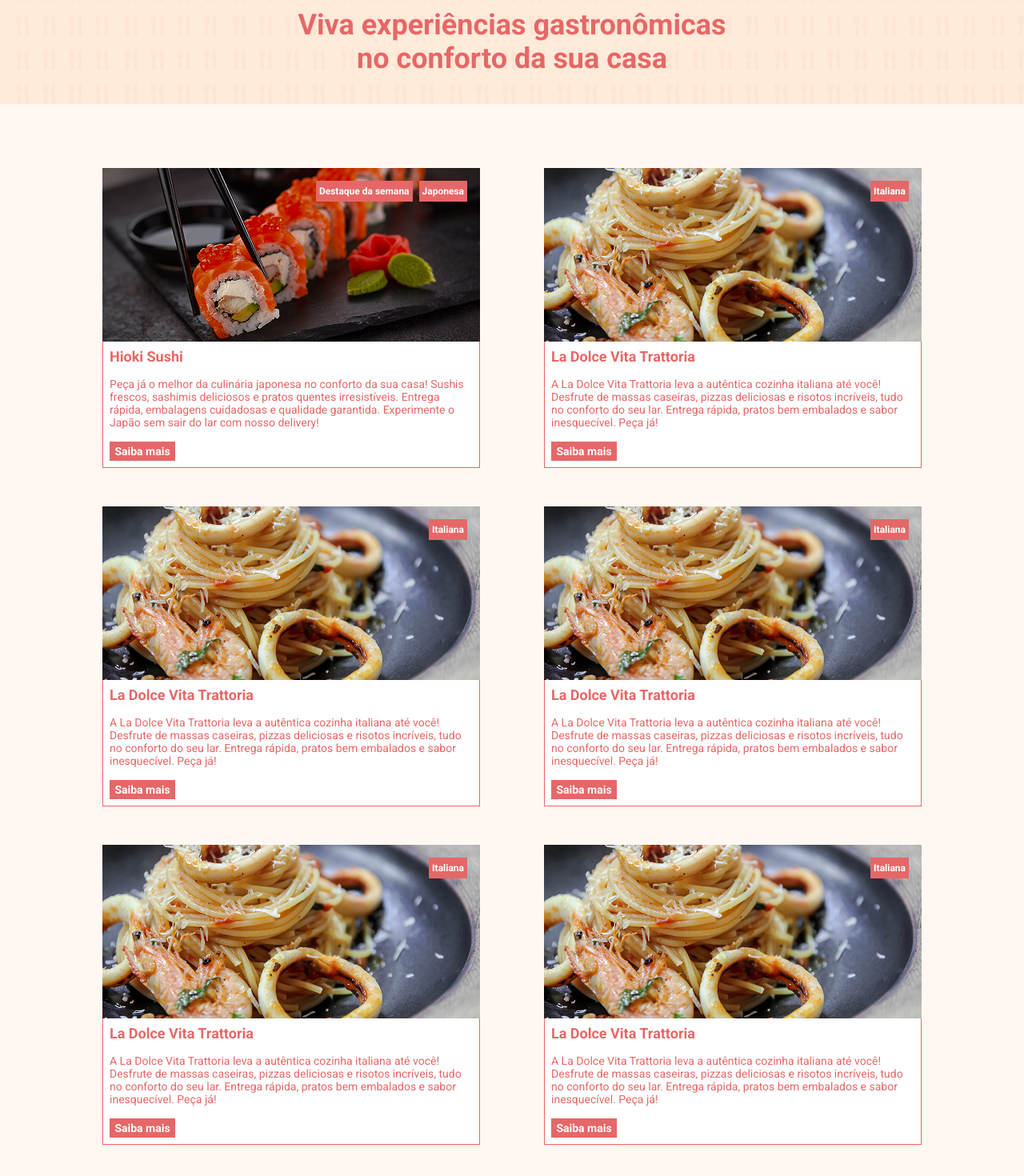
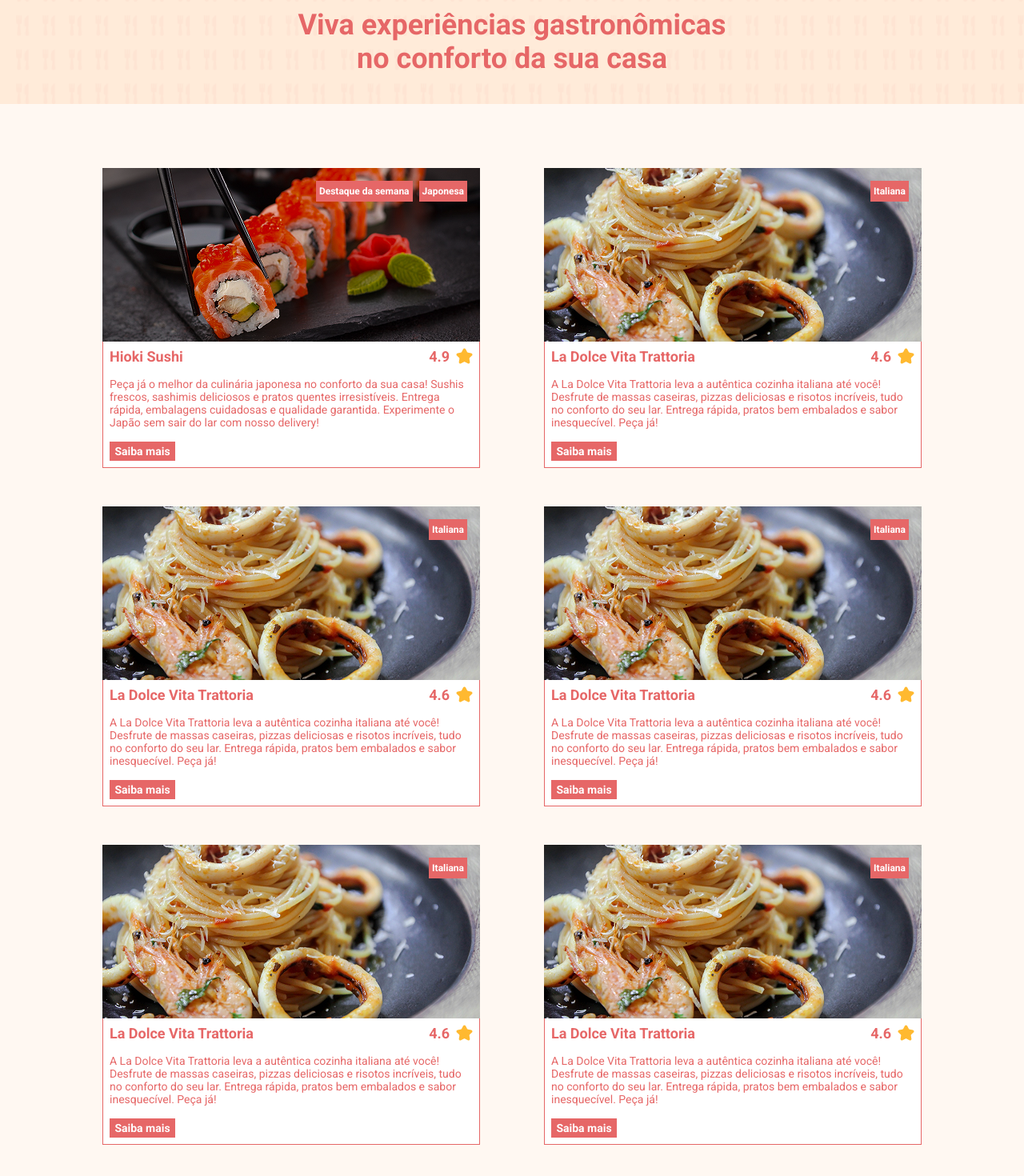
Before and after one commit to AsrielDreemurrGM/EFood_Restaurant, a React (Create React App) app: page / in a window 1280 px wide. Shown: the part 254-1724 px from the top of the page at 80% size. Built offline with nearby package versions, Linux system fonts and the light colour scheme.

Commit message:
Added Product Rating
- Changed Star PNG For SVG Version;
- Created Typescript Declaration File For SVG files;

```diff
--- a/src/components/Product/index.tsx
+++ b/src/components/Product/index.tsx
@@ -5,11 +5,16 @@ import {
   Title,
   Description,
   Content,
-  TagWrapper
+  TagWrapper,
+  TitleWrapper,
+  RatingWrapper,
+  Rating
 } from './styles';
 
 import sushi from '../../assets/images/sushi.png';
 import pasta from '../../assets/images/pasta.png';
+import { ReactComponent as StarIcon } from '../../assets/images/star.svg';
+
 import Tag from '../Tag';
 import Button from '../Button';
 
@@ -22,7 +27,13 @@ const Products = () => (
         <Tag text="Japonesa" />
       </TagWrapper>
       <Content>
+        <TitleWrapper>
           <Title>Hioki Sushi</Title>
+          <RatingWrapper>
+            <Rating>4.9</Rating>
+            <StarIcon />
+          </RatingWrapper>
+        </TitleWrapper>
         <Description>
           Peça já o melhor da culinária japonesa no conforto da sua casa! Sushis
           frescos, sashimis deliciosos e pratos quentes irresistíveis. Entrega
@@ -42,7 +53,13 @@ const Products = () => (
         <Tag text="Italiana" />
       </TagWrapper>
       <Content>
+        <TitleWrapper>
           <Title>La Dolce Vita Trattoria</Title>
+          <RatingWrapper>
+            <Rating>4.6</Rating>
+            <StarIcon />
+          </RatingWrapper>
+        </TitleWrapper>
         <Description>
           A La Dolce Vita Trattoria leva a autêntica cozinha italiana até você!
           Desfrute de massas caseiras, pizzas deliciosas e risotos incríveis,
@@ -62,7 +79,13 @@ const Products = () => (
         <Tag text="Italiana" />
       </TagWrapper>
       <Content>
+        <TitleWrapper>
           <Title>La Dolce Vita Trattoria</Title>
+          <RatingWrapper>
+            <Rating>4.6</Rating>
+            <StarIcon />
+          </RatingWrapper>
+        </TitleWrapper>
         <Description>
           A La Dolce Vita Trattoria leva a autêntica cozinha italiana até você!
           Desfrute de massas caseiras, pizzas deliciosas e risotos incríveis,
@@ -82,7 +105,13 @@ const Products = () => (
         <Tag text="Italiana" />
       </TagWrapper>
       <Content>
+        <TitleWrapper>
           <Title>La Dolce Vita Trattoria</Title>
+          <RatingWrapper>
+            <Rating>4.6</Rating>
+            <StarIcon />
+          </RatingWrapper>
+        </TitleWrapper>
         <Description>
           A La Dolce Vita Trattoria leva a autêntica cozinha italiana até você!
           Desfrute de massas caseiras, pizzas deliciosas e risotos incríveis,
@@ -102,7 +131,13 @@ const Products = () => (
         <Tag text="Italiana" />
       </TagWrapper>
       <Content>
+        <TitleWrapper>
           <Title>La Dolce Vita Trattoria</Title>
+          <RatingWrapper>
+            <Rating>4.6</Rating>
+            <StarIcon />
+          </RatingWrapper>
+        </TitleWrapper>
         <Description>
           A La Dolce Vita Trattoria leva a autêntica cozinha italiana até você!
           Desfrute de massas caseiras, pizzas deliciosas e risotos incríveis,
@@ -122,7 +157,13 @@ const Products = () => (
         <Tag text="Italiana" />
       </TagWrapper>
       <Content>
+        <TitleWrapper>
           <Title>La Dolce Vita Trattoria</Title>
+          <RatingWrapper>
+            <Rating>4.6</Rating>
+            <StarIcon />
+          </RatingWrapper>
+        </TitleWrapper>
         <Description>
           A La Dolce Vita Trattoria leva a autêntica cozinha italiana até você!
           Desfrute de massas caseiras, pizzas deliciosas e risotos incríveis,
--- a/src/components/Product/styles.ts
+++ b/src/components/Product/styles.ts
@@ -37,13 +37,31 @@ export const Content = styled.div`
 `;
 
 export const Title = styled.p`
-  padding-top: 8px;
   font-size: 18px;
   font-weight: 700;
 `;
+
+export const Rating = styled(Title)``;
 
 export const Description = styled.p`
   padding: 16px 0;
   font-size: 14px;
   font-weight: 400;
 `;
+
+export const TitleWrapper = styled.div`
+  display: flex;
+  padding-top: 8px;
+  align-items: center;
+  justify-content: space-between;
+`;
+
+export const RatingWrapper = styled.div`
+  display: flex;
+  gap: 8px;
+
+  svg {
+    width: 21px;
+    height: 20px;
+  }
+`;
```
Also changed, not shown: src/types/images.d.ts (+8 -0 lines), src/assets/images/star.png (deleted), src/assets/images/star.svg (added). Lines whose indentation alone changed are shown as unchanged.
